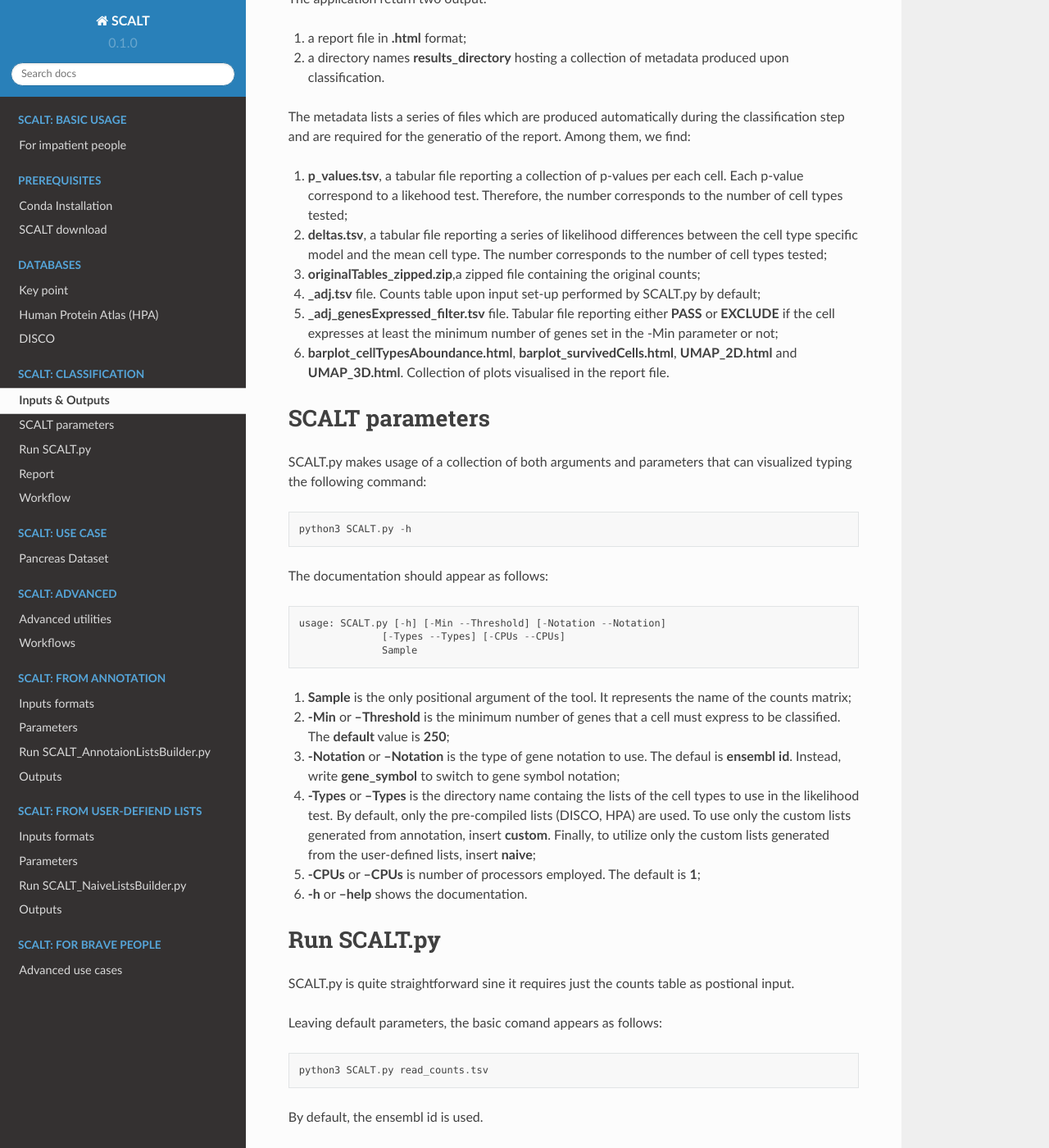
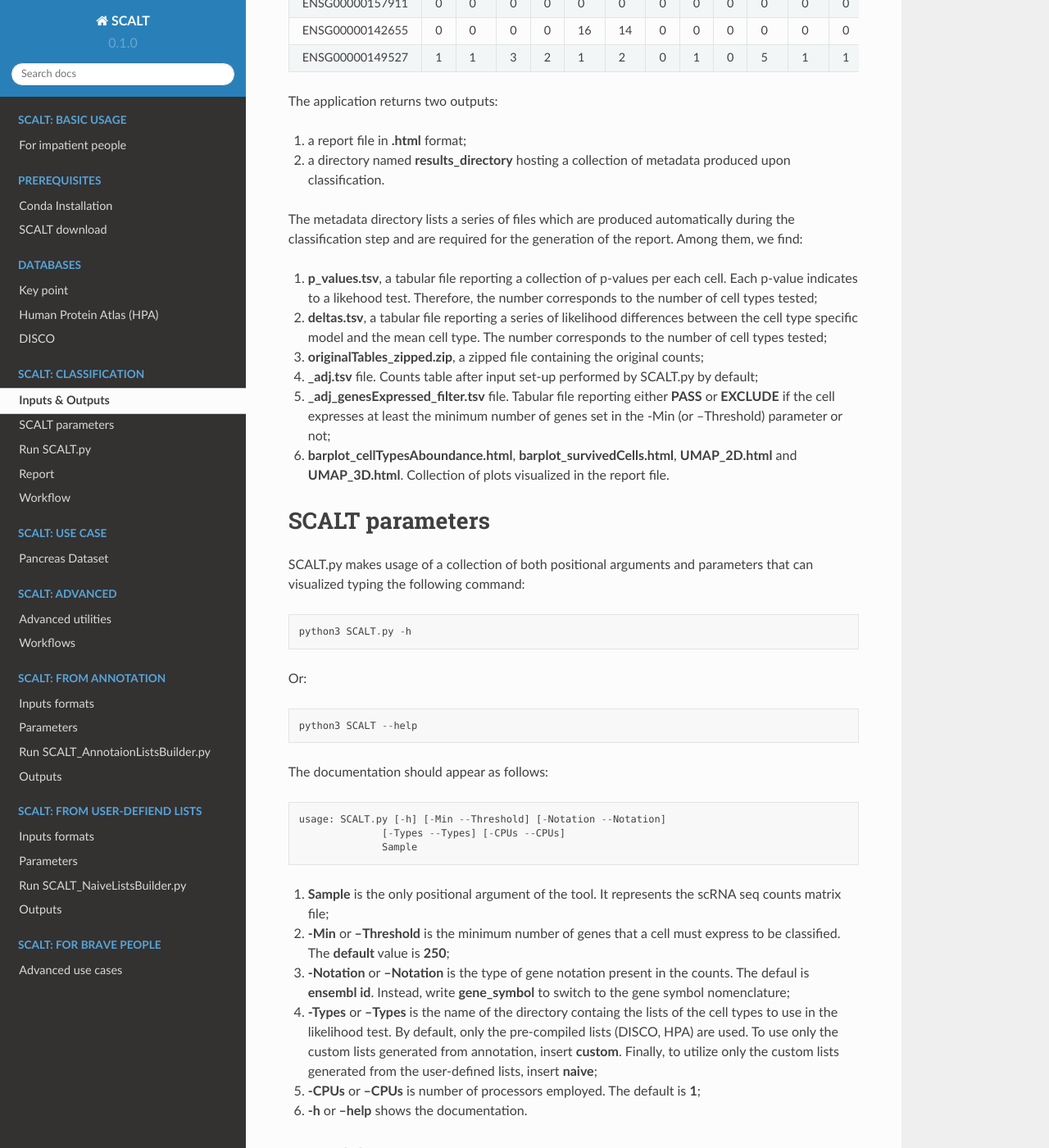
Before and after one commit to danitrave/CapitalCitiesGame, a Sphinx documentation site: the page built from docs/source/classification.rst, in a window 1280 px wide and 1400 px high, scrolled down 660 px. Shown: the whole window at 82% size. Built offline with Sphinx 7.4.7 and the Read the Docs theme 2.0.0, drawn with Linux system fonts in a browser that asks for light colours; some of the changed text lies outside the part shown.

Commit message:
Update classification.rst

```diff
--- a/docs/source/classification.rst
+++ b/docs/source/classification.rst
@@ -1,12 +1,16 @@
 Inputs & Outputs
 ================
 
-SCALT.py requires a scRNA seq row counts matrix as input data. The matrix must be in **.tsv** extension pesenting:
+SCALT.py requires a scRNA seq row counts matrix as input data. The matrix must be in **.tsv** extension reporting:
 
 1. genes on the rows;
 2. cells on the columns.
 
-The first row of the matrix must contain the ids of each cell while the first column must provide the gene ids written either as **gene symbol** or **ensembl id**.
+The first row of the matrix must contain the ids of each cell while the first column must provide the gene ids written either as **gene symbol** or **ensembl id** (not together).
+
+.. Note::
+
+   In the case of enesembl gene id, the usage of the version of the id is not allowed. For example, **ENSG00000235430.1** cannot be used in the counts matrix. Use **ENSG00000235430** instead.
 
 An example of the input file is reported below.
 
@@ -141,29 +145,35 @@
      - 1
      - 1
 
-The application return two output:
+The application returns two outputs:
 
 1. a report file in **.html** format;
-2. a directory names **results_directory** hosting a collection of metadata produced upon classification.
+2. a directory named **results_directory** hosting a collection of metadata produced upon classification.
 
-The metadata lists a series of files which are produced automatically during the classification step and are required for the generatio of the report. Among them, we find:
+The metadata directory lists a series of files which are produced automatically during the classification step and are required for the generation of the report. Among them, we find:
 
-1. **p_values.tsv**, a tabular file reporting a collection of p-values per each cell. Each p-value correspond to a likehood test. Therefore, the number corresponds to the number of cell types tested;
+1. **p_values.tsv**, a tabular file reporting a collection of p-values per each cell. Each p-value indicates to a likehood test. Therefore, the number corresponds to the number of cell types tested;
 2. **deltas.tsv**, a tabular file reporting a series of likelihood differences between the cell type specific model and the mean cell type. The number corresponds to the number of cell types tested;
-3. **originalTables_zipped.zip**,a  zipped file containing the original counts;
-4. **_adj.tsv** file. Counts table upon input set-up performed by SCALT.py by default;
-5. **_adj_genesExpressed_filter.tsv** file. Tabular file reporting either **PASS** or **EXCLUDE** if the cell expresses at least the minimum number of genes set in the -Min parameter or not;
-6. **barplot_cellTypesAboundance.html**, **barplot_survivedCells.html**, **UMAP_2D.html** and **UMAP_3D.html**. Collection of plots visualised in the report file.
+3. **originalTables_zipped.zip**, a zipped file containing the original counts;
+4. **_adj.tsv** file. Counts table after input set-up performed by SCALT.py by default;
+5. **_adj_genesExpressed_filter.tsv** file. Tabular file reporting either **PASS** or **EXCLUDE** if the cell expresses at least the minimum number of genes set in the -Min (or --Threshold) parameter or not;
+6. **barplot_cellTypesAboundance.html**, **barplot_survivedCells.html**, **UMAP_2D.html** and **UMAP_3D.html**. Collection of plots visualized in the report file.
 
 
 SCALT parameters
 ================
 
-SCALT.py makes usage of a collection of both arguments and parameters that can visualized typing the following command:
+SCALT.py makes usage of a collection of both positional arguments and parameters that can visualized typing the following command:
 
 ::
 
   python3 SCALT.py -h
+
+Or:
+
+::
+
+  python3 SCALT --help
 
 The documentation should appear as follows:
 
@@ -173,19 +183,19 @@
                 [-Types --Types] [-CPUs --CPUs]
                 Sample
 
-1. **Sample** is the only positional argument of the tool. It represents the name of the counts matrix;
+1. **Sample** is the only positional argument of the tool. It represents the scRNA seq counts matrix file;
 2. **-Min** or **--Threshold** is the minimum number of genes that a cell must express to be classified. The **default** value is **250**;
-3. **-Notation** or **--Notation** is the type of gene notation to use. The defaul is **ensembl id**. Instead, write **gene_symbol** to switch to gene symbol notation;
-4. **-Types** or **--Types** is the directory name containg the lists of the cell types to use in the likelihood test. By default, only the pre-compiled lists (DISCO, HPA) are used. To use only the custom lists generated from annotation, insert **custom**. Finally, to utilize only the custom lists generated from the user-defined lists, insert **naive**;
+3. **-Notation** or **--Notation** is the type of gene notation present in the counts. The defaul is **ensembl id**. Instead, write **gene_symbol** to switch to the gene symbol nomenclature;
+4. **-Types** or **--Types** is the name of the directory containg the lists of the cell types to use in the likelihood test. By default, only the pre-compiled lists (DISCO, HPA) are used. To use only the custom lists generated from annotation, insert **custom**. Finally, to utilize only the custom lists generated from the user-defined lists, insert **naive**;
 5. **-CPUs** or **--CPUs** is number of processors employed. The default is **1**;
 6. **-h** or **--help** shows the documentation.
 
 Run SCALT.py
 =========
 
-SCALT.py is quite straightforward sine it requires just the counts table as postional input.
+SCALT.py is quite straightforward sine it requires just the counts table as positional input.
 
-Leaving default parameters, the basic comand appears as follows:
+Leaving default parameters, the basic command appears as follows:
 
 ::
 
@@ -249,9 +259,9 @@
 Report
 ======
 
-The report is a file in html format composed of a collection of plots reporting the general statistics and classification results of the analysis. The file reports four different plots:
+The report is a file in html format composed of a collection of plots summarizing the general statistics and classification results of the analysis. The file reports four different plots:
 
-1. a bar plot showing how many cells present or not the minimum number of genes expressed for classification;
+1. a bar plot showing how many cells express or not the minimum number of genes for classification;
 2. a second barplot counting how many cells were classified to a cell type cathegory;
 3. a 2D UMAP;
 4. a 3D UMAP.
```
Also changed, not shown: other parts of docs/source/classification.rst (+1 -1 lines).
